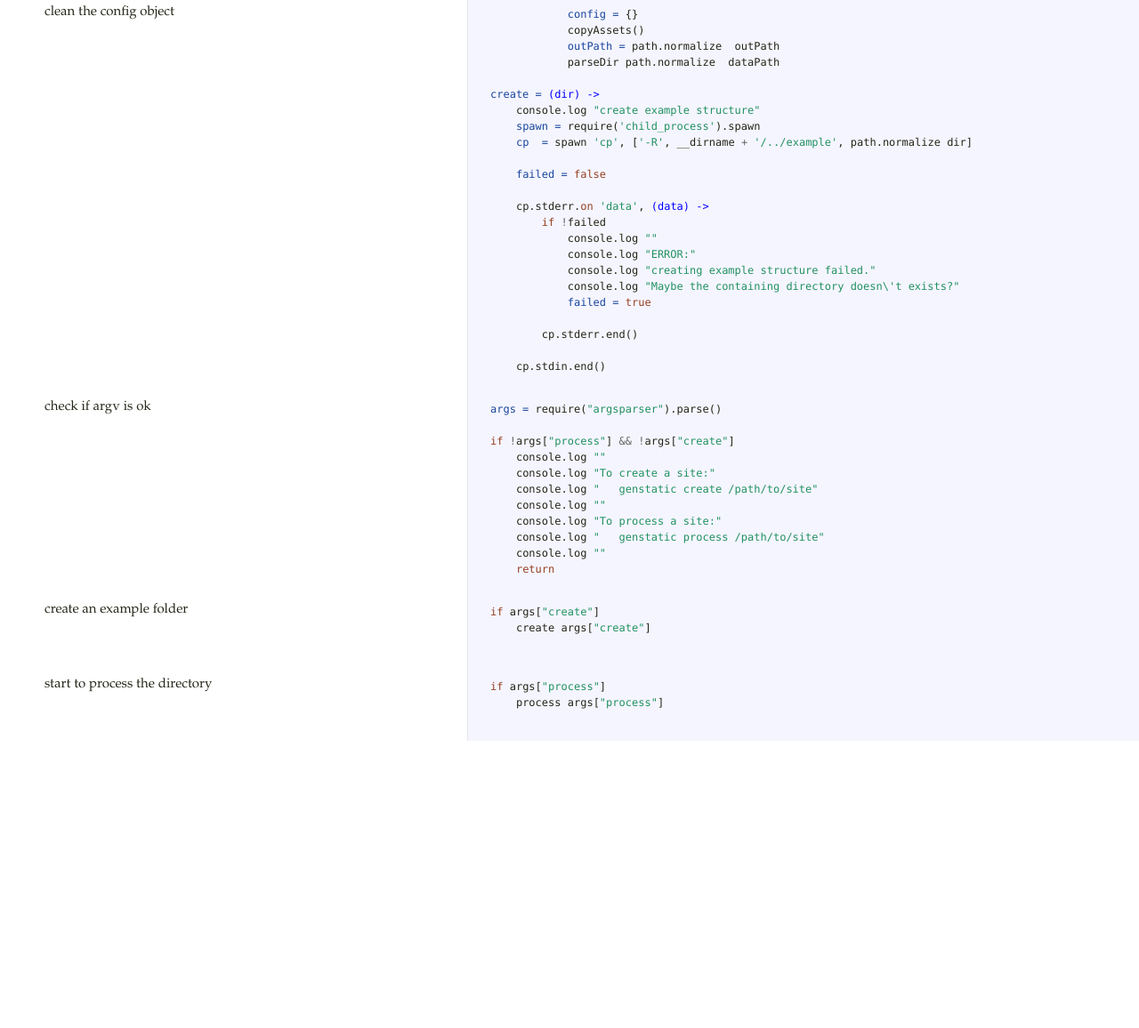
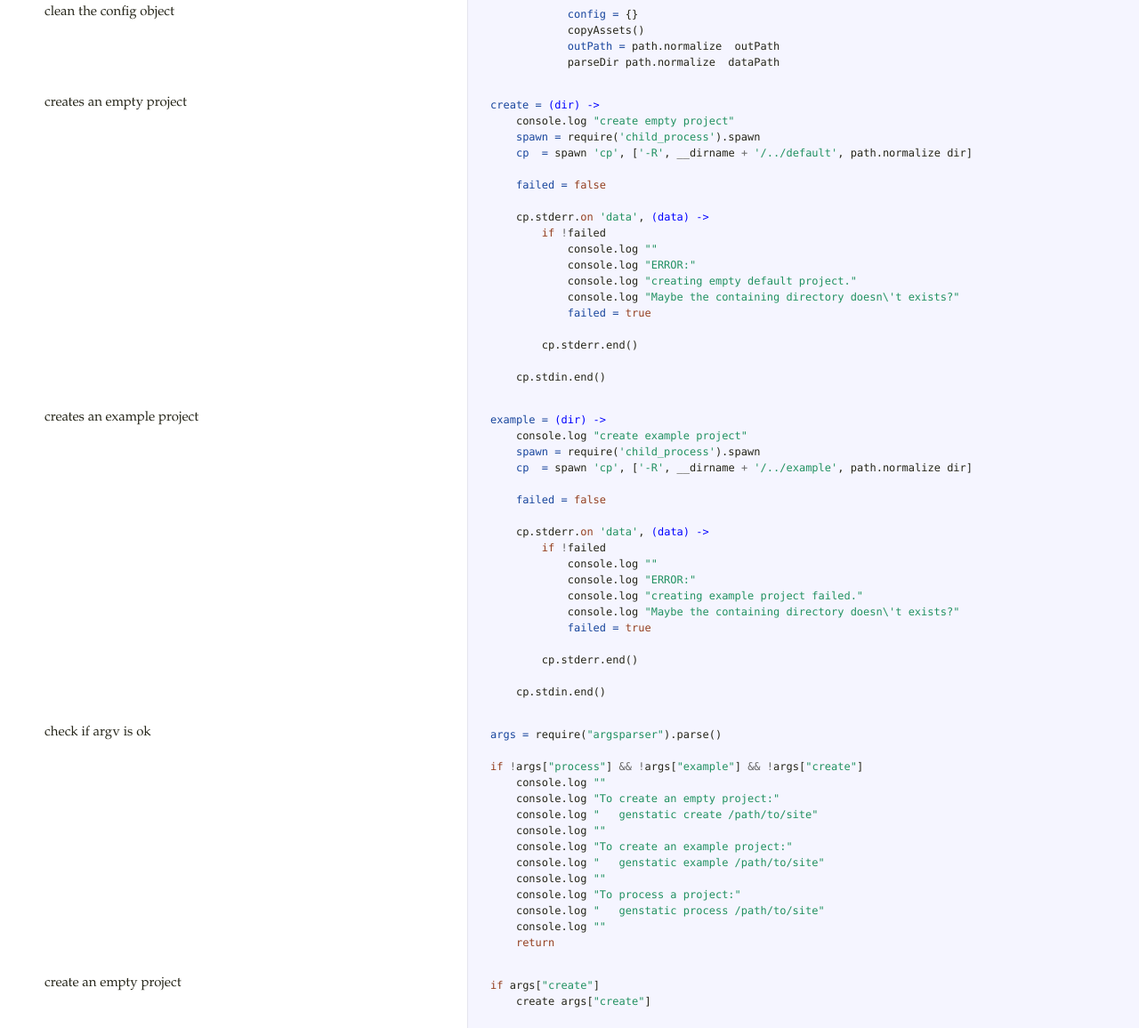
Before and after one commit to pascalopitz/genstatic, a website: page docs/genstatic.html in a window 1280 px wide. Shown: the part 3191-4347 px from the top of the page at 89% size. Before the commit the page ends 4024 px from the top, so only its background shows below. Drawn offline with Linux system fonts and the light colour scheme.

Commit message:
docs edited

```diff
--- a/docs/genstatic.html
+++ b/docs/genstatic.html
@@ -97,7 +97,7 @@
             <span class="k">return</span>
 
         <span class="nx">console</span><span class="p">.</span><span class="nx">log</span> <span class="nx">message</span>
-        <span class="kc">null</span>    </pre></div>             </td>           </tr>                               <tr id="section-13">             <td class="docs">               <div class="pilwrap">                 <a class="pilcrow" href="#section-13">&#182;</a>               </div>               <p>process a data directory</p>             </td>             <td class="code">               <div class="highlight"><pre><span class="nv">process = </span><span class="nf">(dir) -&gt;</span>
+        <span class="kc">null</span>    </pre></div>             </td>           </tr>                               <tr id="section-13">             <td class="docs">               <div class="pilwrap">                 <a class="pilcrow" href="#section-13">&#182;</a>               </div>               <p>process a project directory</p>             </td>             <td class="code">               <div class="highlight"><pre><span class="nv">process = </span><span class="nf">(dir) -&gt;</span>
     <span class="nv">extension = </span><span class="nx">config</span><span class="p">.</span><span class="nx">extension</span>
 
     <span class="nx">checkDir</span> <span class="nx">dir</span><span class="p">,</span> <span class="s2">&quot;not a valid directory&quot;</span><span class="p">,</span> <span class="nf">(stats) -&gt;</span>
@@ -133,10 +133,25 @@
         <span class="nv">startParsing = </span><span class="nf">() -&gt;</span></pre></div>             </td>           </tr>                               <tr id="section-16">             <td class="docs">               <div class="pilwrap">                 <a class="pilcrow" href="#section-16">&#182;</a>               </div>               <p>clean the config object</p>             </td>             <td class="code">               <div class="highlight"><pre>            <span class="nv">config = </span><span class="p">{}</span>
             <span class="nx">copyAssets</span><span class="p">()</span>
             <span class="nv">outPath = </span><span class="nx">path</span><span class="p">.</span><span class="nx">normalize</span>  <span class="nx">outPath</span>
-            <span class="nx">parseDir</span> <span class="nx">path</span><span class="p">.</span><span class="nx">normalize</span>  <span class="nx">dataPath</span>
+            <span class="nx">parseDir</span> <span class="nx">path</span><span class="p">.</span><span class="nx">normalize</span>  <span class="nx">dataPath</span></pre></div>             </td>           </tr>                               <tr id="section-17">             <td class="docs">               <div class="pilwrap">                 <a class="pilcrow" href="#section-17">&#182;</a>               </div>               <p>creates an empty project</p>             </td>             <td class="code">               <div class="highlight"><pre><span class="nv">create = </span><span class="nf">(dir) -&gt;</span>
+    <span class="nx">console</span><span class="p">.</span><span class="nx">log</span> <span class="s2">&quot;create empty project&quot;</span>
+    <span class="nv">spawn = </span><span class="nx">require</span><span class="p">(</span><span class="s1">&#39;child_process&#39;</span><span class="p">).</span><span class="nx">spawn</span>
+    <span class="nv">cp  = </span><span class="nx">spawn</span> <span class="s1">&#39;cp&#39;</span><span class="p">,</span> <span class="p">[</span><span class="s1">&#39;-R&#39;</span><span class="p">,</span> <span class="nx">__dirname</span> <span class="o">+</span> <span class="s1">&#39;/../default&#39;</span><span class="p">,</span> <span class="nx">path</span><span class="p">.</span><span class="nx">normalize</span> <span class="nx">dir</span><span class="p">]</span>
 
-<span class="nv">create = </span><span class="nf">(dir) -&gt;</span>
-    <span class="nx">console</span><span class="p">.</span><span class="nx">log</span> <span class="s2">&quot;create example structure&quot;</span>
+    <span class="nv">failed = </span><span class="kc">false</span>
+
+    <span class="nx">cp</span><span class="p">.</span><span class="nx">stderr</span><span class="p">.</span><span class="kc">on</span> <span class="s1">&#39;data&#39;</span><span class="p">,</span> <span class="nf">(data) -&gt;</span>
+        <span class="k">if</span> <span class="o">!</span><span class="nx">failed</span>
+            <span class="nx">console</span><span class="p">.</span><span class="nx">log</span> <span class="s2">&quot;&quot;</span>
+            <span class="nx">console</span><span class="p">.</span><span class="nx">log</span> <span class="s2">&quot;ERROR:&quot;</span>
+            <span class="nx">console</span><span class="p">.</span><span class="nx">log</span> <span class="s2">&quot;creating empty default project.&quot;</span>
+            <span class="nx">console</span><span class="p">.</span><span class="nx">log</span> <span class="s2">&quot;Maybe the containing directory doesn\&#39;t exists?&quot;</span>
+            <span class="nv">failed = </span><span class="kc">true</span>
+
+        <span class="nx">cp</span><span class="p">.</span><span class="nx">stderr</span><span class="p">.</span><span class="nx">end</span><span class="p">()</span>
+
+    <span class="nx">cp</span><span class="p">.</span><span class="nx">stdin</span><span class="p">.</span><span class="nx">end</span><span class="p">()</span>    </pre></div>             </td>           </tr>                               <tr id="section-18">             <td class="docs">               <div class="pilwrap">                 <a class="pilcrow" href="#section-18">&#182;</a>               </div>               <p>creates an example project</p>             </td>             <td class="code">               <div class="highlight"><pre><span class="nv">example = </span><span class="nf">(dir) -&gt;</span>
+    <span class="nx">console</span><span class="p">.</span><span class="nx">log</span> <span class="s2">&quot;create example project&quot;</span>
     <span class="nv">spawn = </span><span class="nx">require</span><span class="p">(</span><span class="s1">&#39;child_process&#39;</span><span class="p">).</span><span class="nx">spawn</span>
     <span class="nv">cp  = </span><span class="nx">spawn</span> <span class="s1">&#39;cp&#39;</span><span class="p">,</span> <span class="p">[</span><span class="s1">&#39;-R&#39;</span><span class="p">,</span> <span class="nx">__dirname</span> <span class="o">+</span> <span class="s1">&#39;/../example&#39;</span><span class="p">,</span> <span class="nx">path</span><span class="p">.</span><span class="nx">normalize</span> <span class="nx">dir</span><span class="p">]</span>
 
@@ -146,25 +161,29 @@
         <span class="k">if</span> <span class="o">!</span><span class="nx">failed</span>
             <span class="nx">console</span><span class="p">.</span><span class="nx">log</span> <span class="s2">&quot;&quot;</span>
             <span class="nx">console</span><span class="p">.</span><span class="nx">log</span> <span class="s2">&quot;ERROR:&quot;</span>
-            <span class="nx">console</span><span class="p">.</span><span class="nx">log</span> <span class="s2">&quot;creating example structure failed.&quot;</span>
+            <span class="nx">console</span><span class="p">.</span><span class="nx">log</span> <span class="s2">&quot;creating example project failed.&quot;</span>
             <span class="nx">console</span><span class="p">.</span><span class="nx">log</span> <span class="s2">&quot;Maybe the containing directory doesn\&#39;t exists?&quot;</span>
             <span class="nv">failed = </span><span class="kc">true</span>
 
         <span class="nx">cp</span><span class="p">.</span><span class="nx">stderr</span><span class="p">.</span><span class="nx">end</span><span class="p">()</span>
 
-    <span class="nx">cp</span><span class="p">.</span><span class="nx">stdin</span><span class="p">.</span><span class="nx">end</span><span class="p">()</span>    </pre></div>             </td>           </tr>                               <tr id="section-17">             <td class="docs">               <div class="pilwrap">                 <a class="pilcrow" href="#section-17">&#182;</a>               </div>               <p>check if argv is ok</p>             </td>             <td class="code">               <div class="highlight"><pre><span class="nv">args = </span><span class="nx">require</span><span class="p">(</span><span class="s2">&quot;argsparser&quot;</span><span class="p">).</span><span class="nx">parse</span><span class="p">()</span>
+    <span class="nx">cp</span><span class="p">.</span><span class="nx">stdin</span><span class="p">.</span><span class="nx">end</span><span class="p">()</span>    </pre></div>             </td>           </tr>                               <tr id="section-19">             <td class="docs">               <div class="pilwrap">                 <a class="pilcrow" href="#section-19">&#182;</a>               </div>               <p>check if argv is ok</p>             </td>             <td class="code">               <div class="highlight"><pre><span class="nv">args = </span><span class="nx">require</span><span class="p">(</span><span class="s2">&quot;argsparser&quot;</span><span class="p">).</span><span class="nx">parse</span><span class="p">()</span>
 
-<span class="k">if</span> <span class="o">!</span><span class="nx">args</span><span class="p">[</span><span class="s2">&quot;process&quot;</span><span class="p">]</span> <span class="o">&amp;&amp;</span> <span class="o">!</span><span class="nx">args</span><span class="p">[</span><span class="s2">&quot;create&quot;</span><span class="p">]</span>
+<span class="k">if</span> <span class="o">!</span><span class="nx">args</span><span class="p">[</span><span class="s2">&quot;process&quot;</span><span class="p">]</span> <span class="o">&amp;&amp;</span> <span class="o">!</span><span class="nx">args</span><span class="p">[</span><span class="s2">&quot;example&quot;</span><span class="p">]</span> <span class="o">&amp;&amp;</span> <span class="o">!</span><span class="nx">args</span><span class="p">[</span><span class="s2">&quot;create&quot;</span><span class="p">]</span>
     <span class="nx">console</span><span class="p">.</span><span class="nx">log</span> <span class="s2">&quot;&quot;</span>
-    <span class="nx">console</span><span class="p">.</span><span class="nx">log</span> <span class="s2">&quot;To create a site:&quot;</span>
+    <span class="nx">console</span><span class="p">.</span><span class="nx">log</span> <span class="s2">&quot;To create an empty project:&quot;</span>
     <span class="nx">console</span><span class="p">.</span><span class="nx">log</span> <span class="s2">&quot;   genstatic create /path/to/site&quot;</span>
     <span class="nx">console</span><span class="p">.</span><span class="nx">log</span> <span class="s2">&quot;&quot;</span>
-    <span class="nx">console</span><span class="p">.</span><span class="nx">log</span> <span class="s2">&quot;To process a site:&quot;</span>
+    <span class="nx">console</span><span class="p">.</span><span class="nx">log</span> <span class="s2">&quot;To create an example project:&quot;</span>
+    <span class="nx">console</span><span class="p">.</span><span class="nx">log</span> <span class="s2">&quot;   genstatic example /path/to/site&quot;</span>
+    <span class="nx">console</span><span class="p">.</span><span class="nx">log</span> <span class="s2">&quot;&quot;</span>
+    <span class="nx">console</span><span class="p">.</span><span class="nx">log</span> <span class="s2">&quot;To process a project:&quot;</span>
     <span class="nx">console</span><span class="p">.</span><span class="nx">log</span> <span class="s2">&quot;   genstatic process /path/to/site&quot;</span>
     <span class="nx">console</span><span class="p">.</span><span class="nx">log</span> <span class="s2">&quot;&quot;</span>
-    <span class="k">return</span></pre></div>             </td>           </tr>                               <tr id="section-18">             <td class="docs">               <div class="pilwrap">                 <a class="pilcrow" href="#section-18">&#182;</a>               </div>               <p>create an example folder</p>             </td>             <td class="code">               <div class="highlight"><pre><span class="k">if</span> <span class="nx">args</span><span class="p">[</span><span class="s2">&quot;create&quot;</span><span class="p">]</span>
+    <span class="k">return</span></pre></div>             </td>           </tr>                               <tr id="section-20">             <td class="docs">               <div class="pilwrap">                 <a class="pilcrow" href="#section-20">&#182;</a>               </div>               <p>create an empty project</p>             </td>             <td class="code">               <div class="highlight"><pre><span class="k">if</span> <span class="nx">args</span><span class="p">[</span><span class="s2">&quot;create&quot;</span><span class="p">]</span>
     <span class="nx">create</span> <span class="nx">args</span><span class="p">[</span><span class="s2">&quot;create&quot;</span><span class="p">]</span>
-        </pre></div>             </td>           </tr>                               <tr id="section-19">             <td class="docs">               <div class="pilwrap">                 <a class="pilcrow" href="#section-19">&#182;</a>               </div>               <p>start to process the directory</p>             </td>             <td class="code">               <div class="highlight"><pre><span class="k">if</span> <span class="nx">args</span><span class="p">[</span><span class="s2">&quot;process&quot;</span><span class="p">]</span>
+        </pre></div>             </td>           </tr>                               <tr id="section-21">             <td class="docs">               <div class="pilwrap">                 <a class="pilcrow" href="#section-21">&#182;</a>               </div>               <p>create an example project</p>             </td>             <td class="code">               <div class="highlight"><pre><span class="k">if</span> <span class="nx">args</span><span class="p">[</span><span class="s2">&quot;example&quot;</span><span class="p">]</span>
+    <span class="nx">create</span> <span class="nx">args</span><span class="p">[</span><span class="s2">&quot;example&quot;</span><span class="p">]</span></pre></div>             </td>           </tr>                               <tr id="section-22">             <td class="docs">               <div class="pilwrap">                 <a class="pilcrow" href="#section-22">&#182;</a>               </div>               <p>start to process project</p>             </td>             <td class="code">               <div class="highlight"><pre><span class="k">if</span> <span class="nx">args</span><span class="p">[</span><span class="s2">&quot;process&quot;</span><span class="p">]</span>
     <span class="nx">process</span> <span class="nx">args</span><span class="p">[</span><span class="s2">&quot;process&quot;</span><span class="p">]</span>
 
 </pre></div>             </td>           </tr>                </tbody>     </table>   </div> </body> </html>
```
